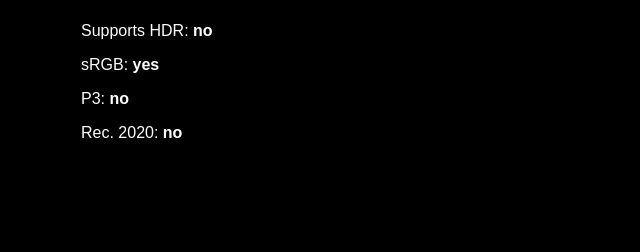
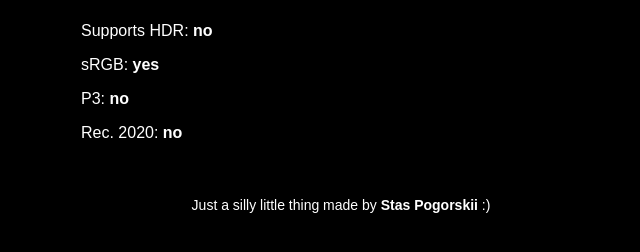
Before and after one commit to pogorskii/is-it-hdr, a website built with webpack: page index.html in a window 1280 px wide. Shown: the part 72-324 px from the top of the page, without its empty margins (299-939 px from the left). Built offline with nearby package versions, Linux system fonts and the light colour scheme.

Commit message:
feat: footer

```diff
--- a/index.html
+++ b/index.html
@@ -36,6 +36,11 @@
       </ul>
     </div>
   </div>
+
+  <div class="container footer">
+    <span>Just a silly little thing made by <a href="https://github.com/pogorskii">Stas Pogorskii</a> :)</span>
+  </div>
+
   <script src="js/app.js"></script>
 
 </body>
@@ -80,4 +85,20 @@
   li span {
     font-weight: bold;
   }
+
+  a {
+    text-decoration: none;
+    color: white;
+    font-weight: bold;
+  }
+
+  a:hover {
+    text-decoration: underline;
+  }
+
+  .footer {
+    margin-top: 50px;
+    text-align: center;
+    font-size: 14px;
+  }
 </style>
```
